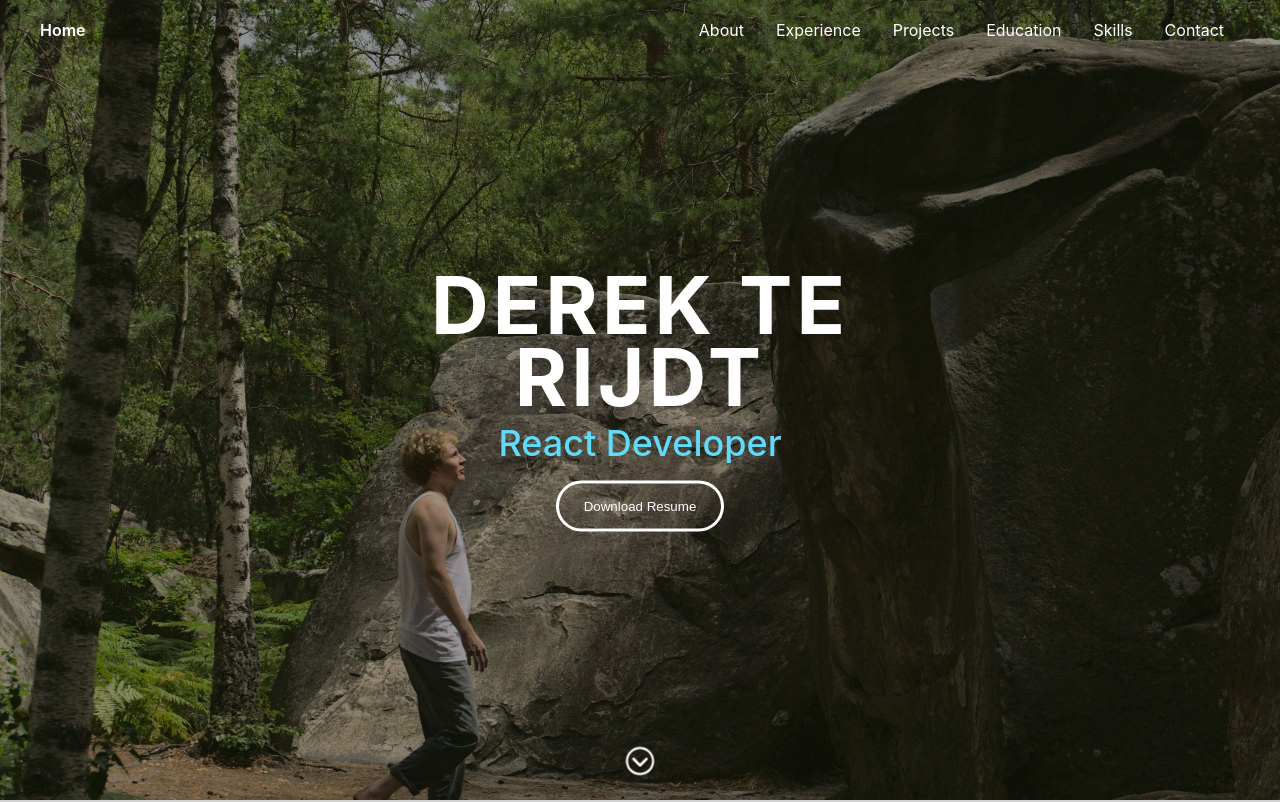
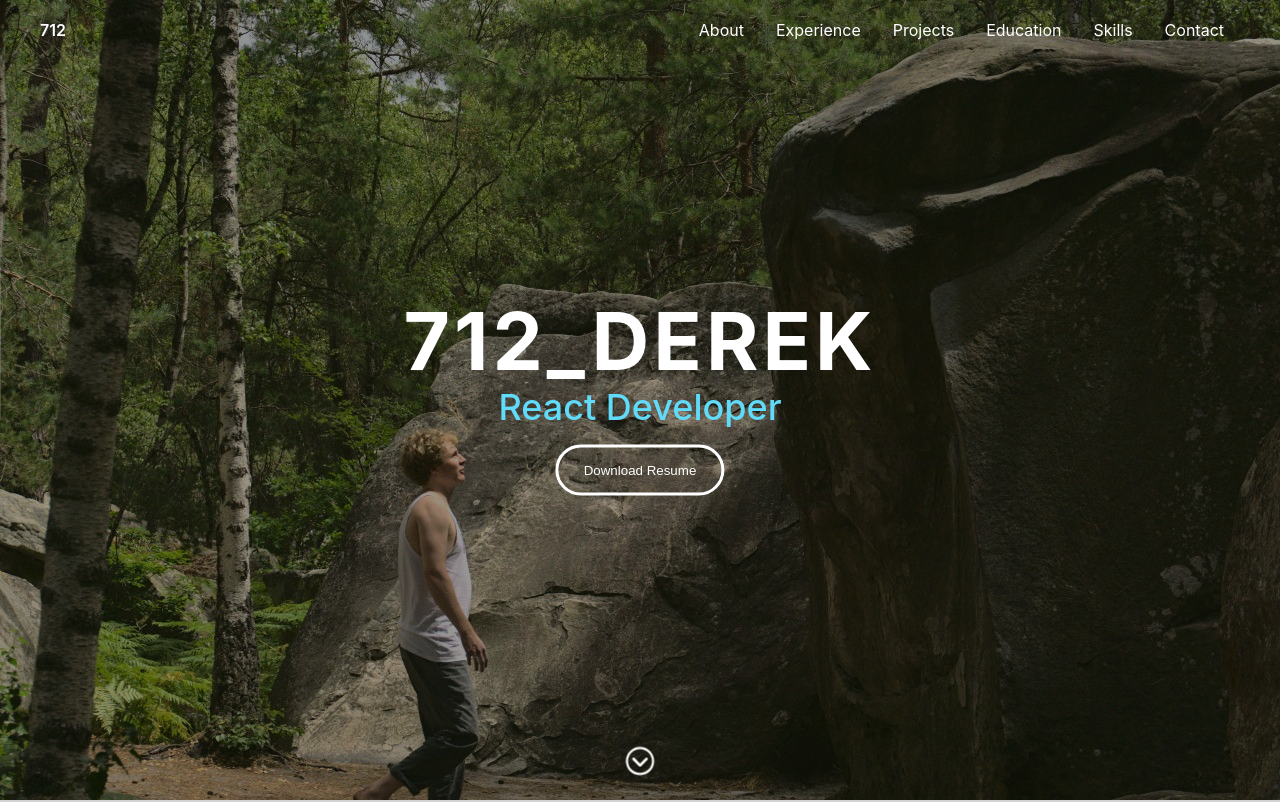
Before and after one commit to 712derek/portfolio, a React (Create React App) app in the folder portfolio/: page / in a window 1280 px wide. Shown: the top 802 px of the page. Built offline with nearby package versions, Linux system fonts and the light colour scheme.

Commit message:
712 added

```diff
--- a/portfolio/src/Components/Lead.js
+++ b/portfolio/src/Components/Lead.js
@@ -120,7 +120,7 @@ const Lead = () => {
   return (
     <LeadSection>
       <LeadContent>
-        <h1>Derek te Rijdt</h1>
+        <h1>712_Derek</h1>
         <h2>React Developer</h2>
         <a href={cv} target="_blank">
           <Button />
--- a/portfolio/src/Components/Navbar.js
+++ b/portfolio/src/Components/Navbar.js
@@ -114,7 +114,7 @@ const Navbar = ({ toggle }) => {
 
   return (
     <Nav navbar={navbar}>
-      <Logo onClick={() => scroll.scrollToTop()}>Home</Logo>
+      <Logo onClick={() => scroll.scrollToTop()}>712</Logo>
       <MenuBars onClick={toggle} />
       <NavMenu>
         {navbarData.map((item, index) => (
```
Also changed, not shown: 1 other file (tests, documents, lock files or other folders).
